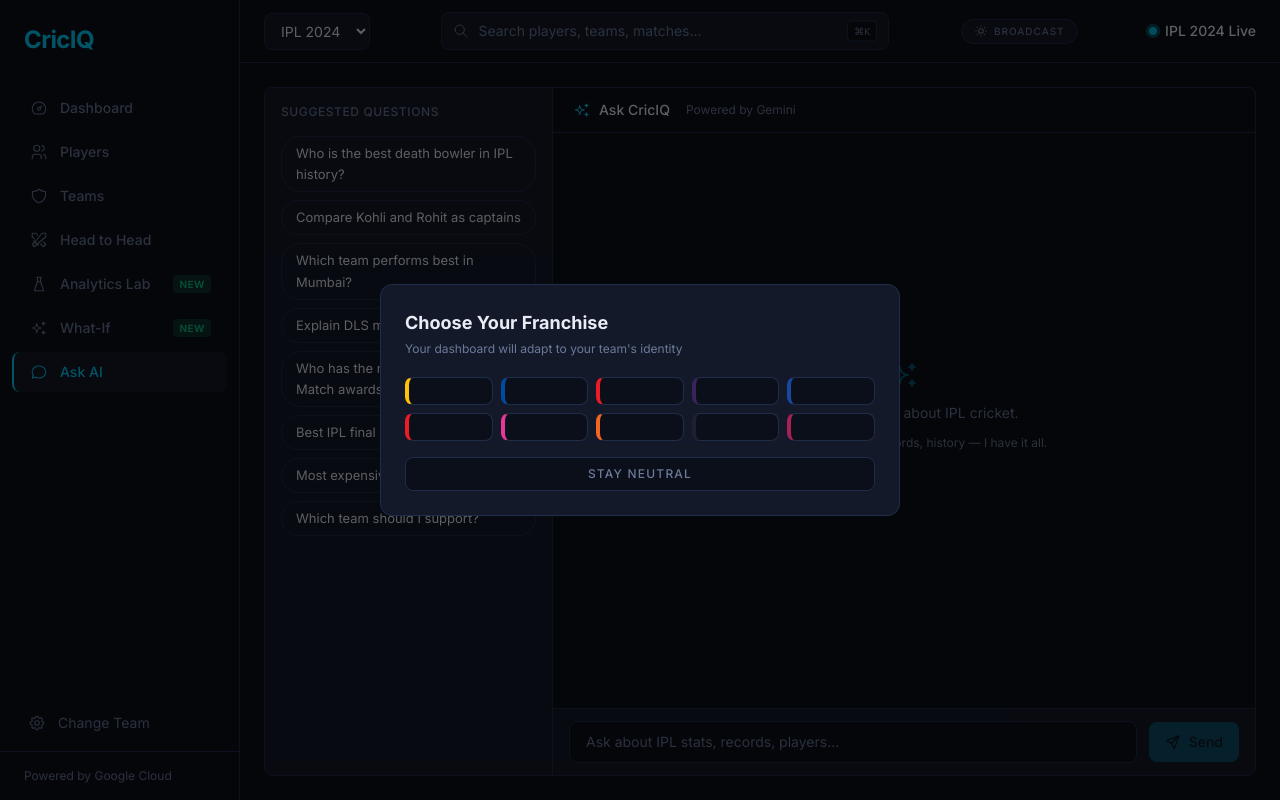
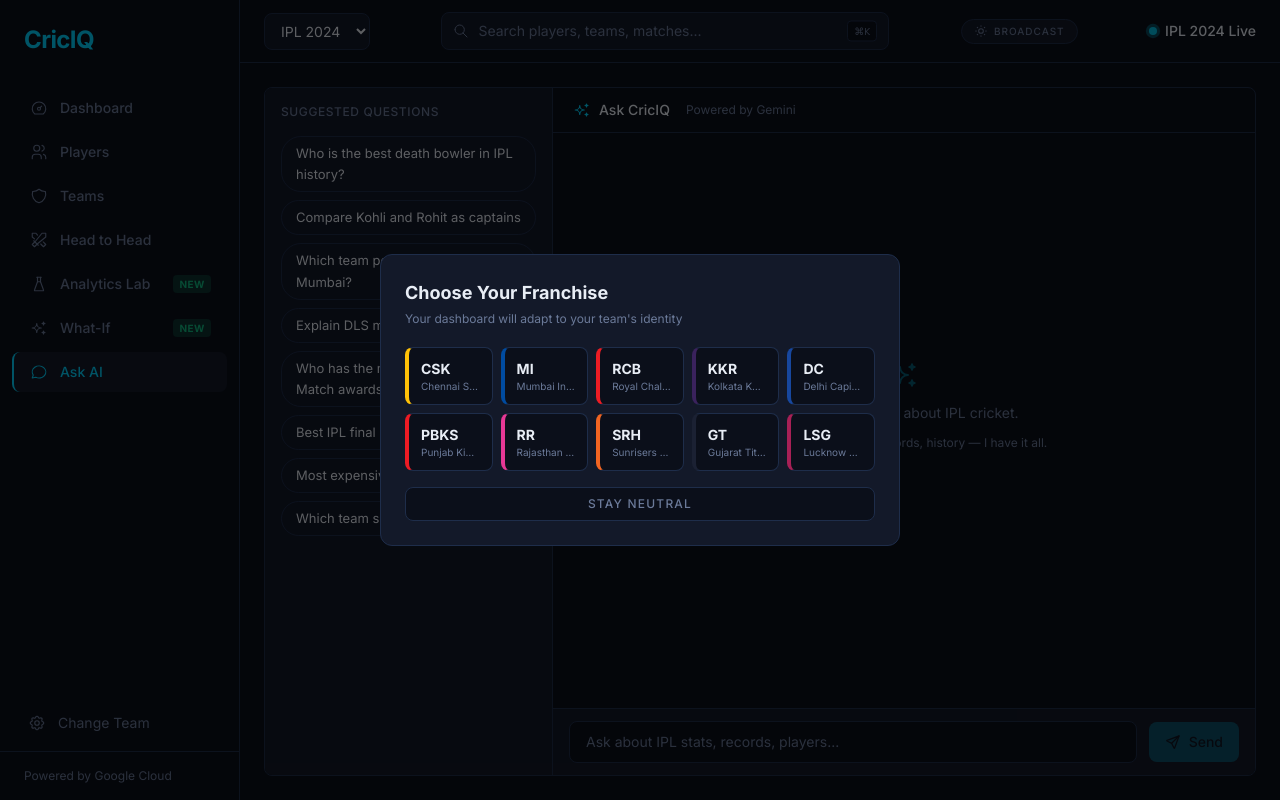
Before and after one commit to cyber-pranav/criciq-ipl-dashboard, a React (Vite) app: page /ask in a window 1280 px wide. Built offline with nearby package versions, Linux system fonts and the light colour scheme.

Commit message:
fix: resolve blank franchise names in picker by fetching them from TEAMS_DATA

```diff
--- a/src/components/ui/FranchisePicker.jsx
+++ b/src/components/ui/FranchisePicker.jsx
@@ -1,5 +1,6 @@
 import React from 'react';
 import useThemeStore, { FRANCHISE_THEMES } from '../../store/useThemeStore';
+import { getTeams } from '../../services/iplData';
 
 const TEAM_IDS = Object.keys(FRANCHISE_THEMES).filter((k) => k !== 'default');
 
@@ -8,6 +9,8 @@
   const setFranchise = useThemeStore((s) => s.setFranchise);
 
   if (!showPicker) return null;
+
+  const teamsList = getTeams();
 
   return (
     <div
@@ -36,7 +39,11 @@
         {/* Team grid */}
         <div className="grid grid-cols-2 md:grid-cols-5 gap-2">
           {TEAM_IDS.map((id) => {
-            const team = FRANCHISE_THEMES[id];
+            const theme = FRANCHISE_THEMES[id];
+            const info = teamsList.find((t) => t.id === id) || {
+              shortName: id.toUpperCase(),
+              name: theme.name,
+            };
             return (
               <button
                 key={id}
@@ -48,25 +55,24 @@
                 "
                 style={{
                   borderLeftWidth: 4,
-                  borderLeftColor: team.primary,
+                  borderLeftColor: theme.primary,
                 }}
                 onMouseEnter={(e) => {
-                  e.currentTarget.style.borderColor = team.primary;
-                  e.currentTarget.style.borderLeftColor = team.primary;
+                  e.currentTarget.style.borderColor = theme.primary;
+                  e.currentTarget.style.borderLeftColor = theme.primary;
                 }}
                 onMouseLeave={(e) => {
                   e.currentTarget.style.borderColor = '';
-                  e.currentTarget.style.borderLeftColor = team.primary;
+                  e.currentTarget.style.borderLeftColor = theme.primary;
                 }}
               >
                 <span
-                  className="block text-sm font-bold leading-tight"
-                  style={{ color: team.primary }}
+                  className="block text-sm font-bold leading-tight text-text"
                 >
-                  {team.shortName}
+                  {info.shortName}
                 </span>
                 <span className="block text-[10px] text-muted leading-tight mt-0.5 truncate">
-                  {team.fullName}
+                  {info.name}
                 </span>
               </button>
             );
```
